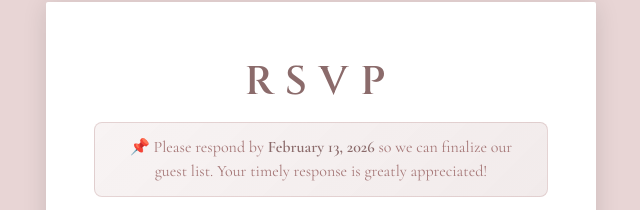
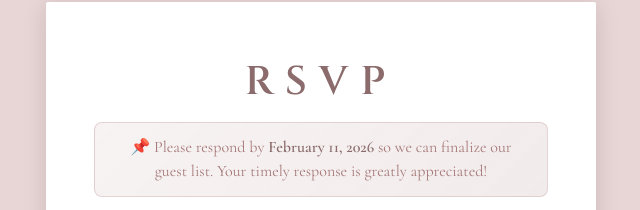
Before and after one commit to psychroemos/JSrsvp, a plain HTML site: page index.html in a window 1280 px wide. Shown: the part 1695-1905 px from the top of the page, 319-959 px from the left. Drawn offline with nearby package versions, Linux system fonts and the light colour scheme.

```diff
--- a/index.html
+++ b/index.html
@@ -72,7 +72,7 @@
     <section class="rsvp-section" aria-labelledby="rsvpHeading">
         <div class="rsvp-box" id="rsvpBox" role="region" aria-labelledby="rsvpHeading">
             <h2 id="rsvpHeading" class="rsvp-title">RSVP</h2>
-            <p class="rsvp-reminder">📌 Please respond by <strong>February 13, 2026</strong> so we can finalize our guest list. Your timely response is greatly appreciated!</p>
+            <p class="rsvp-reminder">📌 Please respond by <strong>February 11, 2026</strong> so we can finalize our guest list. Your timely response is greatly appreciated!</p>
 
             <form class="form-container" id="formContainer" aria-describedby="formError" novalidate>
                 <!-- inline form error summary (aria-live) -->
```
